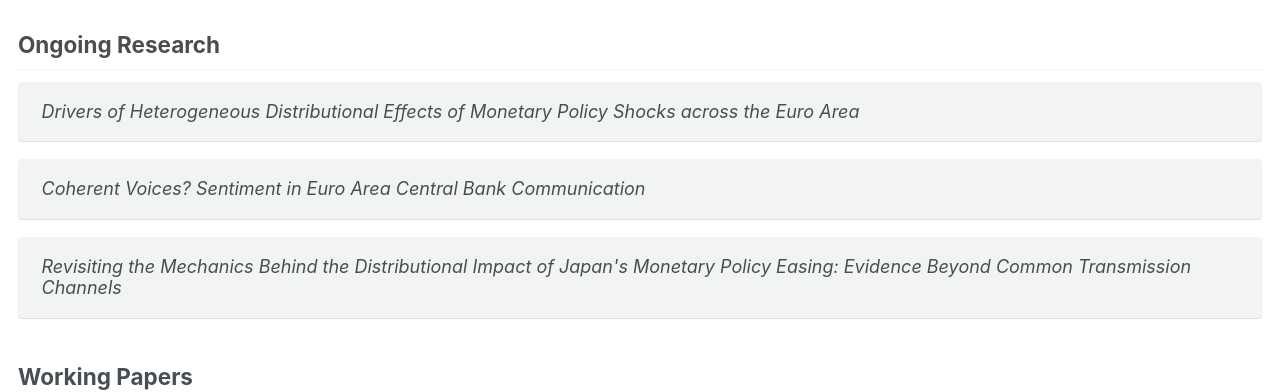
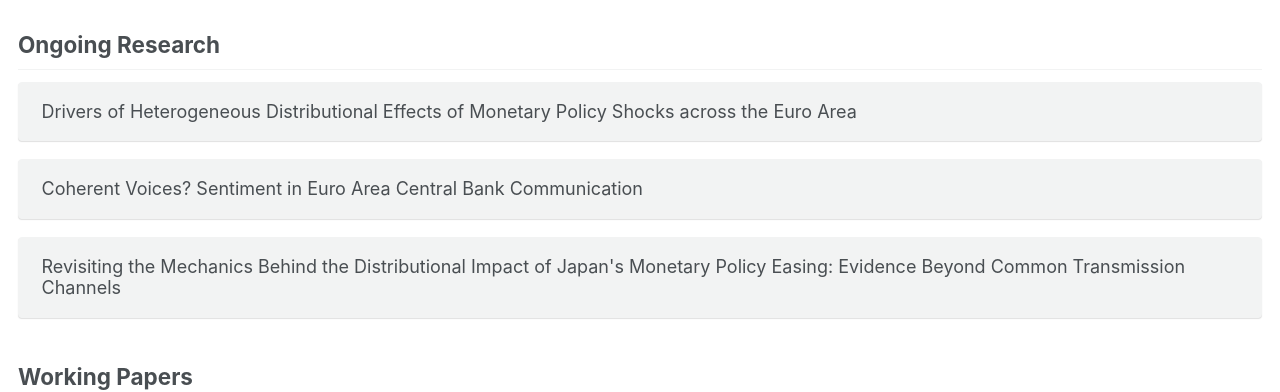
Before and after one commit to moritzuhl/moritzuhl.github.io, a Jekyll site: the page built from _pages/research.md, in a window 1280 px wide. Shown: the part 246-638 px from the top of the page. Built offline with Jekyll 4.4.1, drawn with Linux system fonts in a browser that asks for light colours; a script bundle is joined from its source files by our own code; library files that are not in the unit come from our copies.

Commit message:
Changed formatting

```diff
--- a/_pages/research.md
+++ b/_pages/research.md
@@ -7,9 +7,9 @@ author_profile: true
 ## Ongoing Research
 
 <ul class="tiles">
-<li class="tight-lines"><em>Drivers of Heterogeneous Distributional Effects of Monetary Policy Shocks across the Euro Area</em></li>
-  <li class="tight-lines"><em>Coherent Voices? Sentiment in Euro Area Central Bank Communication</em></li>
-  <li class="tight-lines"><em>Revisiting the Mechanics Behind the Distributional Impact of Japan's Monetary Policy Easing: Evidence Beyond Common Transmission Channels</em></li>
+<li class="tight-lines">Drivers of Heterogeneous Distributional Effects of Monetary Policy Shocks across the Euro Area</li>
+  <li class="tight-lines">Coherent Voices? Sentiment in Euro Area Central Bank Communication</li>
+  <li class="tight-lines">Revisiting the Mechanics Behind the Distributional Impact of Japan's Monetary Policy Easing: Evidence Beyond Common Transmission Channels</li>
 </ul>
 
 ## Working Papers
```
